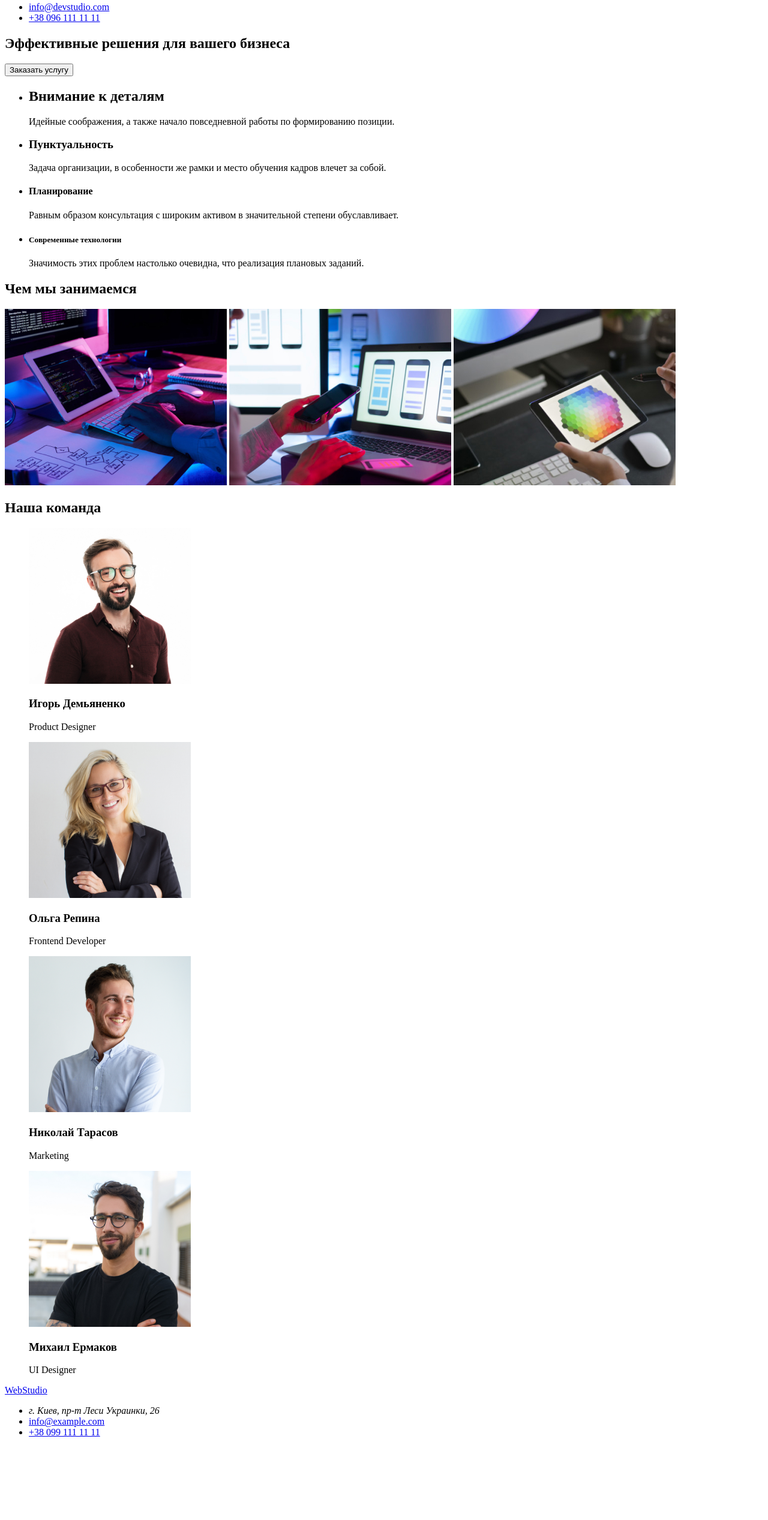
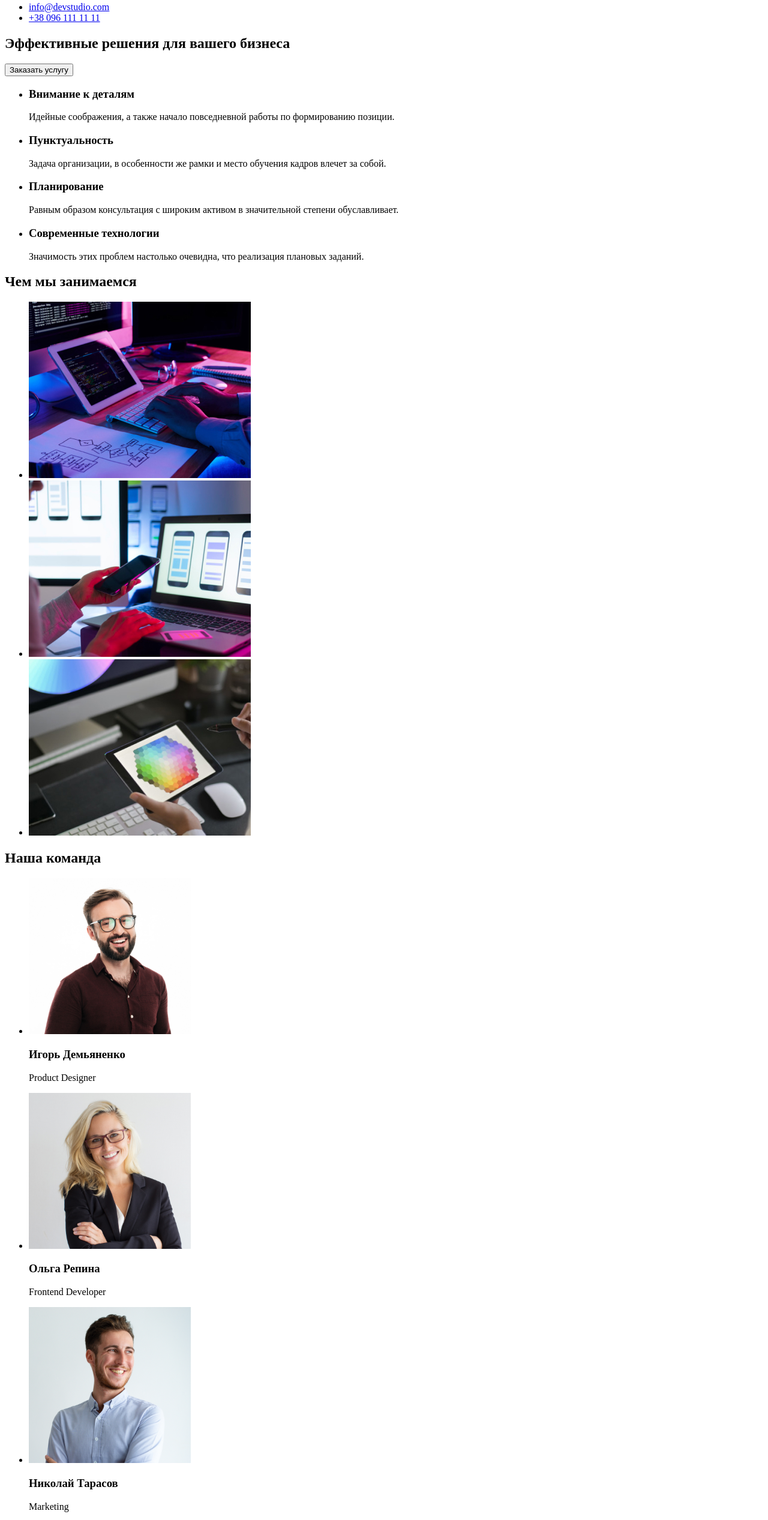
Before and after one commit to Mykhailova97/goit-markup-hw-01, a plain HTML site: page index.html in a window 1280 px wide. Shown: the part 109-2643 px from the top of the page at 60% size. Before the commit the page ends 2522 px from the top, so only its background shows below. Drawn offline with Linux system fonts and the light colour scheme.

Commit message:
Виправлені помилки розмітки та валідатора w3

```diff
--- a/index.html
+++ b/index.html
@@ -18,7 +18,7 @@
       </nav>
       <ul>
         <li><a href="mailto:info@devstudio.com">info@devstudio.com</a></li>
-        <li><a href="tel:+38 096 111 11 11">+38 096 111 11 11</a></li>
+        <li><a href="tel:+380961111111">+38 096 111 11 11</a></li>
       </ul>
     </header>
     <main>
@@ -29,7 +29,7 @@
       <section>
         <ul>
           <li>
-            <h2>Внимание к деталям</h2>
+            <h3>Внимание к деталям</h3>
             <p>
               Идейные соображения, а также начало повседневной работы по
               формированию позиции.
@@ -43,14 +43,14 @@
             </p>
           </li>
           <li>
-            <h4>Планирование</h4>
+            <h3>Планирование</h3>
             <p>
               Равным образом консультация с широким активом в значительной
               степени обуславливает.
             </p>
           </li>
           <li>
-            <h5>Современные технологии</h5>
+            <h3>Современные технологии</h3>
             <p>
               Значимость этих проблем настолько очевидна, что реализация
               плановых заданий.
@@ -60,49 +60,73 @@
       </section>
       <section>
         <h2>Чем мы занимаемся</h2>
+        <ul>
+          <li>
             <img
               src="images/box1.jpg"
               width="370"
               alt="Друкування тексту на планшеті"
             />
+          </li>
+          <li>
             <img
               src="images/box2.jpg"
               width="370"
               alt="Отримання нотифікації на телефон"
             />
+          </li>
+          <li>
             <img src="images/box3.jpg" width="370" alt="Графічний дизайн" />
+          </li>
+        </ul>
       </section>
       <section>
         <h2>Наша команда</h2>
         <ul>
-          <img src="images/team_card1.jpg" width="270" alt="Игорь Демьяненко" />
+          <li>
+            <img
+              src="images/team_card1.jpg"
+              width="270"
+              alt="Игорь Демьяненко"
+            />
             <h3>Игорь Демьяненко</h3>
             <p>Product Designer</p>
-        </ul>
-        <ul>
+          </li>
+          <li>
             <img src="images/team_card2.jpg" width="270" alt="Ольга Репина" />
             <h3>Ольга Репина</h3>
             <p>Frontend Developer</p>
-        </ul>
-        <ul>
-          <img src="images/team_card3.jpg" width="270" alt="Николай Тарасов" />
+          </li>
+          <li>
+            <img
+              src="images/team_card3.jpg"
+              width="270"
+              alt="Николай Тарасов"
+            />
             <h3>Николай Тарасов</h3>
             <p>Marketing</p>
-        </ul>
-        <ul>
+          </li>
+          <li>
             <img src="images/team_card4.jpg" width="270" alt="Михаил Ермаков" />
             <h3>Михаил Ермаков</h3>
             <p>UI Designer</p>
+          </li>
         </ul>
       </section>
     </main>
     <footer>
-      <a href="#">WebStudio</a>
+      <a href="/">WebStudio</a>
+      <address>
         <ul>
-        <li><address>г. Киев, пр-т Леси Украинки, 26</address></li>
+          <li>
+            <a href="г.Киев,пр-тЛесиУкраинки,26"
+              >г. Киев, пр-т Леси Украинки, 26</a
+            >
+          </li>
           <li><a href="mailto:info@example.com">info@example.com</a></li>
-        <li><a href="tel:+38 099 111 11 11">+38 099 111 11 11</a></li>
+          <li><a href="tel:+380991111111">+38 099 111 11 11</a></li>
         </ul>
+      </address>
     </footer>
   </body>
 </html>
```
Lines whose indentation alone changed are shown as unchanged.
